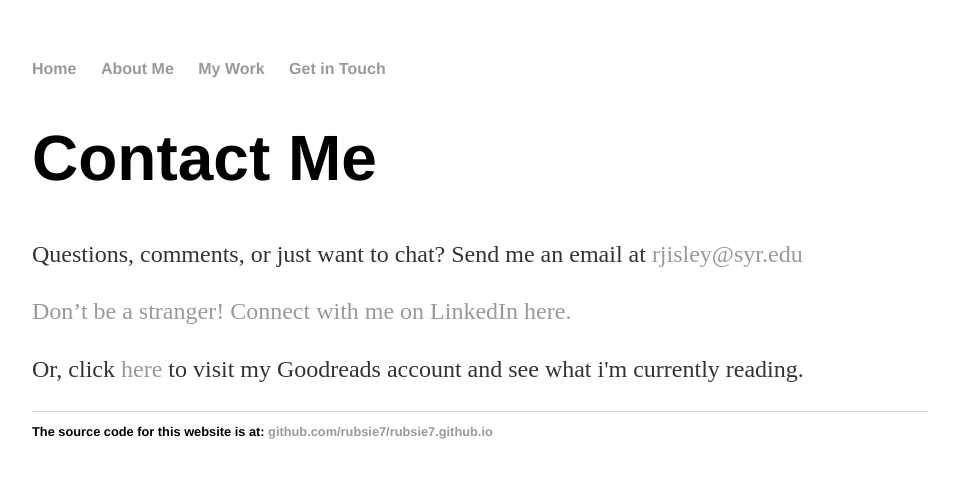
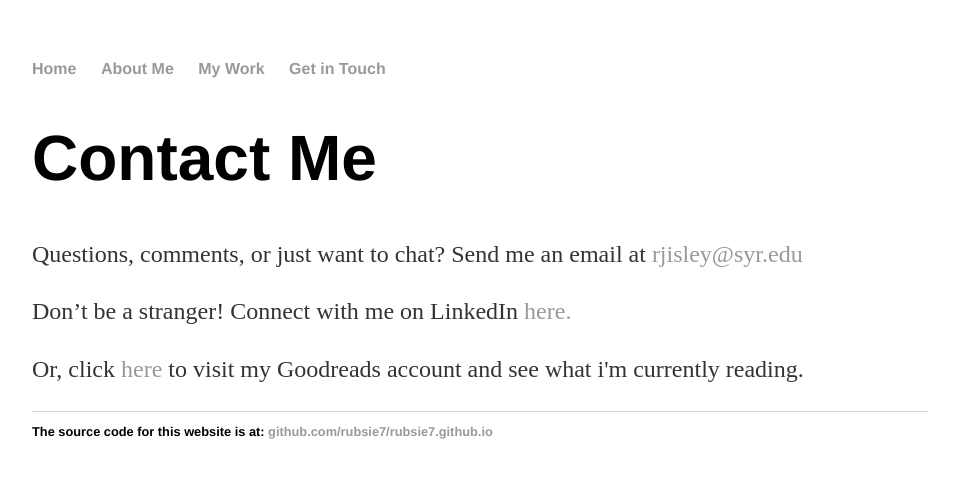
Before and after one commit to rubsie7/rubsie7.github.io, a Jekyll site: the page getintouch/index.html, which Jekyll copies as it is, in a window 1280 px wide. Shown: the top 478 px of the page, without its empty margins (160-1119 px from the left). Built offline with Jekyll 4.4.1, drawn with Linux system fonts in a browser that asks for light colours.

```diff
--- a/getintouch/index.html
+++ b/getintouch/index.html
@@ -17,7 +17,7 @@
 		<div class="container">
     		<div class="blurb">
         		<h1>Contact Me</h1>
-			      	<p>Questions, comments, or just want to chat? Send me an email at <a href="mailto:rjisley@syr.edu" target="_blank">rjisley@syr.edu</a</p>
+			      	<p>Questions, comments, or just want to chat? Send me an email at <a href="mailto:rjisley@syr.edu" target="_blank">rjisley@syr.edu</a></p>
 				<p>Don’t be a stranger! Connect with me on LinkedIn <a href="https://www.linkedin.com/in/rubyisley/" target="_blank">here.</a></p>
 				<p>Or, click <a href="https://www.goodreads.com/user/show/20825810-ruby" target="_blank">here</a> to visit my Goodreads account and see what i'm currently reading.</p>
 		</div><!-- /.blurb -->
```
